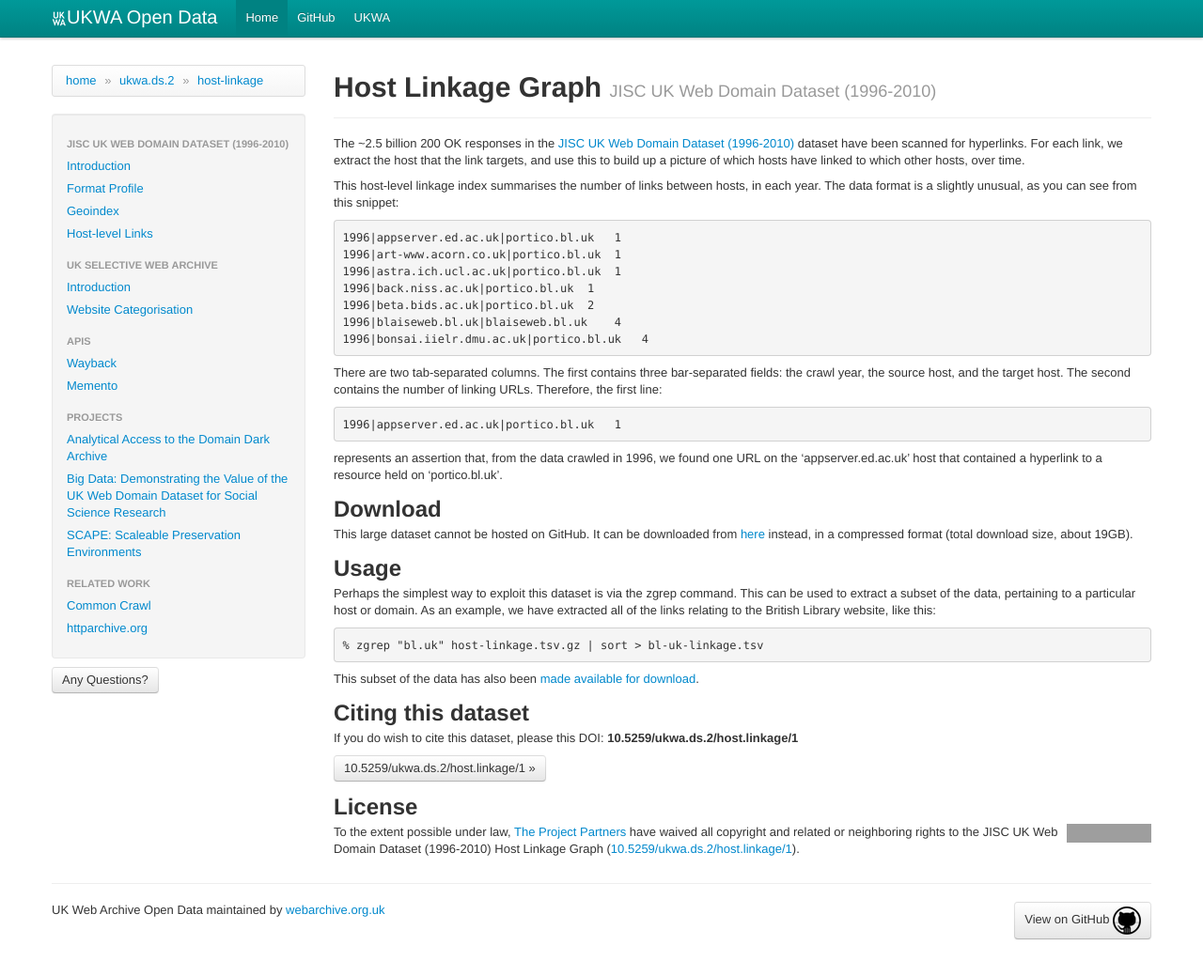
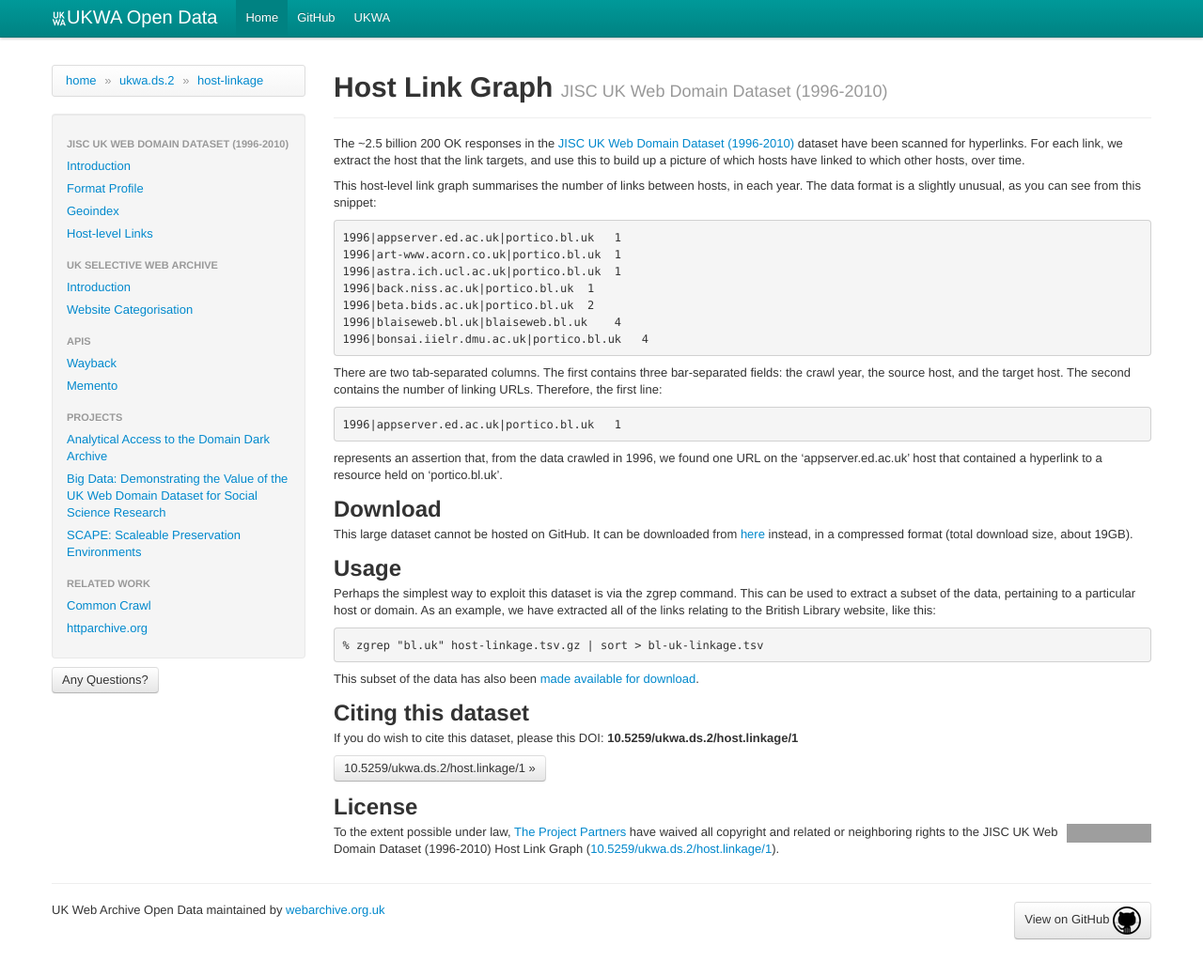
Before and after one commit to ukwa/opendata, a Jekyll site: the page built from ukwa.ds.2/host-linkage/index.md, in a window 1280 px wide and 1040 px high. Shown: the whole window at 94% size. Built offline with Jekyll 4.4.1, drawn with Linux system fonts in a browser that asks for light colours; grey boxes are pictures that could not be loaded.

Commit message:
Switch to 'link graph' rather than 'linkage'.

```diff
--- a/ukwa.ds.2/host-linkage/index.md
+++ b/ukwa.ds.2/host-linkage/index.md
@@ -1,13 +1,13 @@
 ---
 layout: bootstrap
-title: Host Linkage Graph
+title: Host Link Graph
 subtitle: JISC UK Web Domain Dataset (1996-2010)
 doi: 10.5259/ukwa.ds.2/host.linkage/1
 ---
 
 The ~2.5 billion 200 OK responses in the [JISC UK Web Domain Dataset (1996-2010)]({{ site.baseurl }}/ukwa.ds.2/) dataset have been scanned for hyperlinks. For each link, we extract the host that the link targets, and use this to build up a picture of which hosts have linked to which other hosts, over time.
 
-This host-level linkage index summarises the number of links between hosts, in each year. The data format is a slightly unusual, as you can see from this snippet:
+This host-level link graph summarises the number of links between hosts, in each year. The data format is a slightly unusual, as you can see from this snippet:
 
 <pre>
 1996|appserver.ed.ac.uk|portico.bl.uk   1
--- a/ukwa.ds.2/index.md
+++ b/ukwa.ds.2/index.md
@@ -15,7 +15,7 @@
 
 * [JISC UK Web Domain Dataset (1996-2010) Format Profile]({{ site.baseurl }}/ukwa.ds.2/fmt)
 * [JISC UK Web Domain Dataset (1996-2010) Geoindex]({{ site.baseurl }}/ukwa.ds.2/geo)
-* [JISC UK Web Domain Dataset (1996-2010) Host Linkage Graph]({{ site.baseurl }}/ukwa.ds.2/host-linkage)
+* [JISC UK Web Domain Dataset (1996-2010) Host Link Graph]({{ site.baseurl }}/ukwa.ds.2/host-linkage)
 
 
 {% include cite_doi.md %}
```
